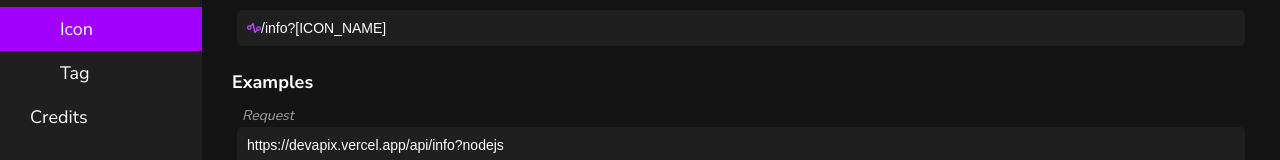
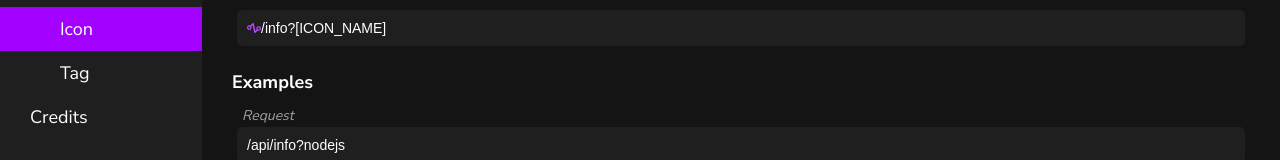
Before and after one commit to lunatic-fox/devapix, a Next.js app: page /docs/getting-info/icon in a window 1280 px wide. Shown: the part 187-347 px from the top of the page. Built offline with nearby package versions, Linux system fonts and the light colour scheme; a web font is replaced by a local one.

Commit message:
Add develop project version access

```diff
--- a/src/app/api/res/functions/requestObject.ts
+++ b/src/app/api/res/functions/requestObject.ts
@@ -10,8 +10,8 @@ export default function requestObject(q: URLSearchParams) {
     if (v === '' && k.match(/^(dot-net|[a-z0-9.]+)$/i))
       resObject.i = k
 
-    if (k.match(/^pv|project-version$/) && v.match(/^(\d+|(\d+\.){1,2}\d+)$/))
-      resObject.pv = v
+    if (k.match(/^pv|project-version$/) && v.match(/^(dev|develop|\d+(\.\d+){1,2})$/))
+      resObject.pv = v.match('dev') ? 'develop' : v
 
     if (k.match(/^tag$/) && v.match(/^.+$/))
       resObject.tag = v
--- a/src/app/components/Docs/index.module.css
+++ b/src/app/components/Docs/index.module.css
@@ -114,7 +114,6 @@
 }
 
 .article h5 {
-  width: min-content;
   margin-top: 10px;
   padding: 2px 10px;
   font-style: italic;
--- a/src/app/components/ReqResExample/index.tsx
+++ b/src/app/components/ReqResExample/index.tsx
@@ -2,17 +2,19 @@ import Image from 'next/image'
 import Code from '../Code'
 import styles from './index.module.css'
 
-const API_URL = 'https://devapix.vercel.app/api'
-export default function ReqResExample({ reqs }: {
+// const API_URL = 'https://devapix.vercel.app/api'
+const API_URL = '/api' // TEST - Remove before merge to main branch!
+export default function ReqResExample({ reqs, exampleTitle }: {
   reqs: string[] | { request: string, code: string }[]
+  exampleTitle?: string
 }) {
   let examples = reqs.map((req, i) => {
     const icon = { name: '', size: 128 }
 
     if (typeof req === 'string') {
       const requestProps = req
-        .split(',')
-        .map(e => e.split(':'))
+        .split('&')
+        .map(e => e.split('='))
 
       requestProps.forEach(e => {
         if (e.length === 1) icon.name = e[0]
@@ -57,7 +59,7 @@ export default function ReqResExample({ reqs }: {
   return (
     <section>
       <br />
-      <h4>Example{examples.length > 1 ? 's' : ''}</h4>
+      <h4>{exampleTitle ? exampleTitle : `Example${examples.length > 1 ? 's' : ''}`}</h4>
       {examples}
     </section>
   )
```
Also changed, not shown: src/app/docs/getting-icons/project-version/page.tsx (+6 -3 lines).
